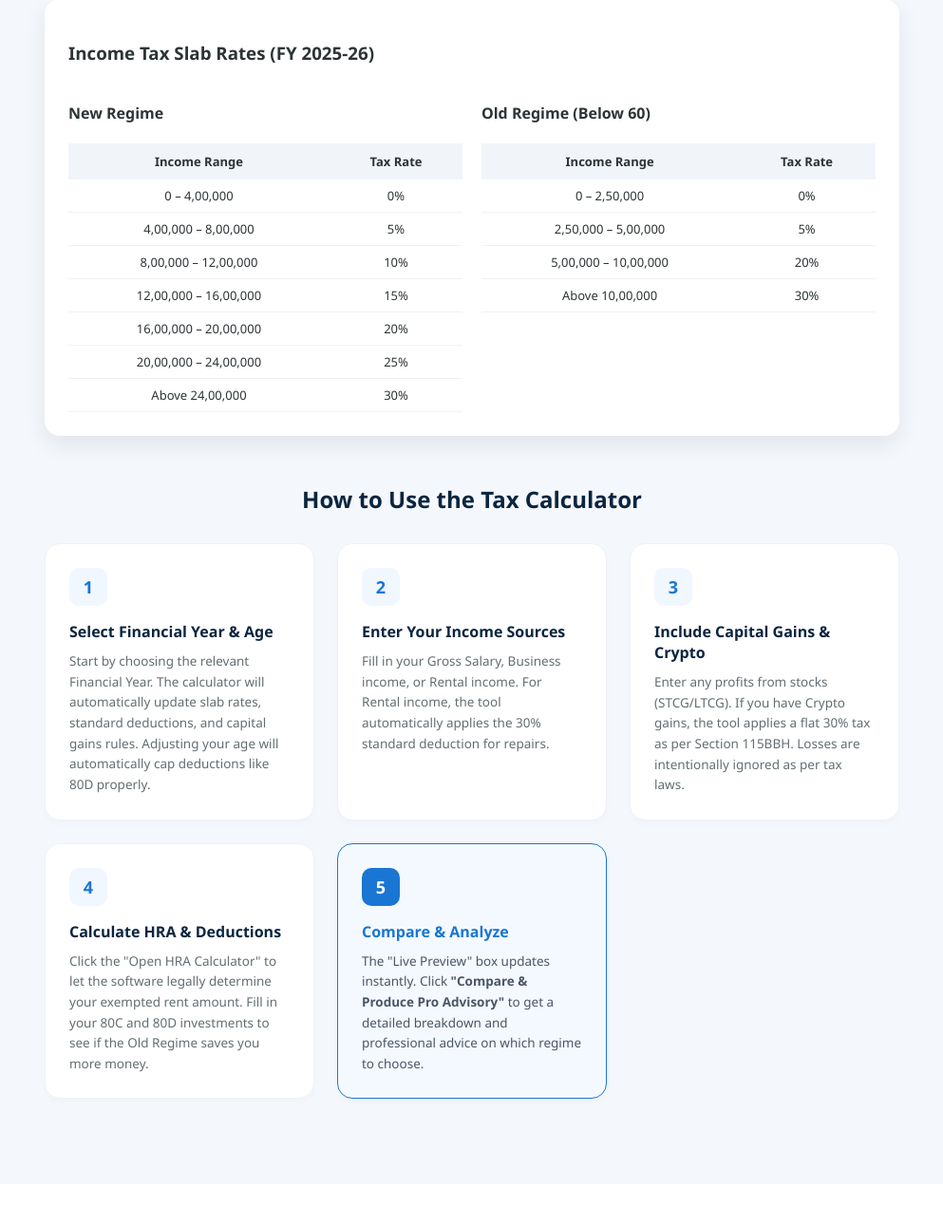
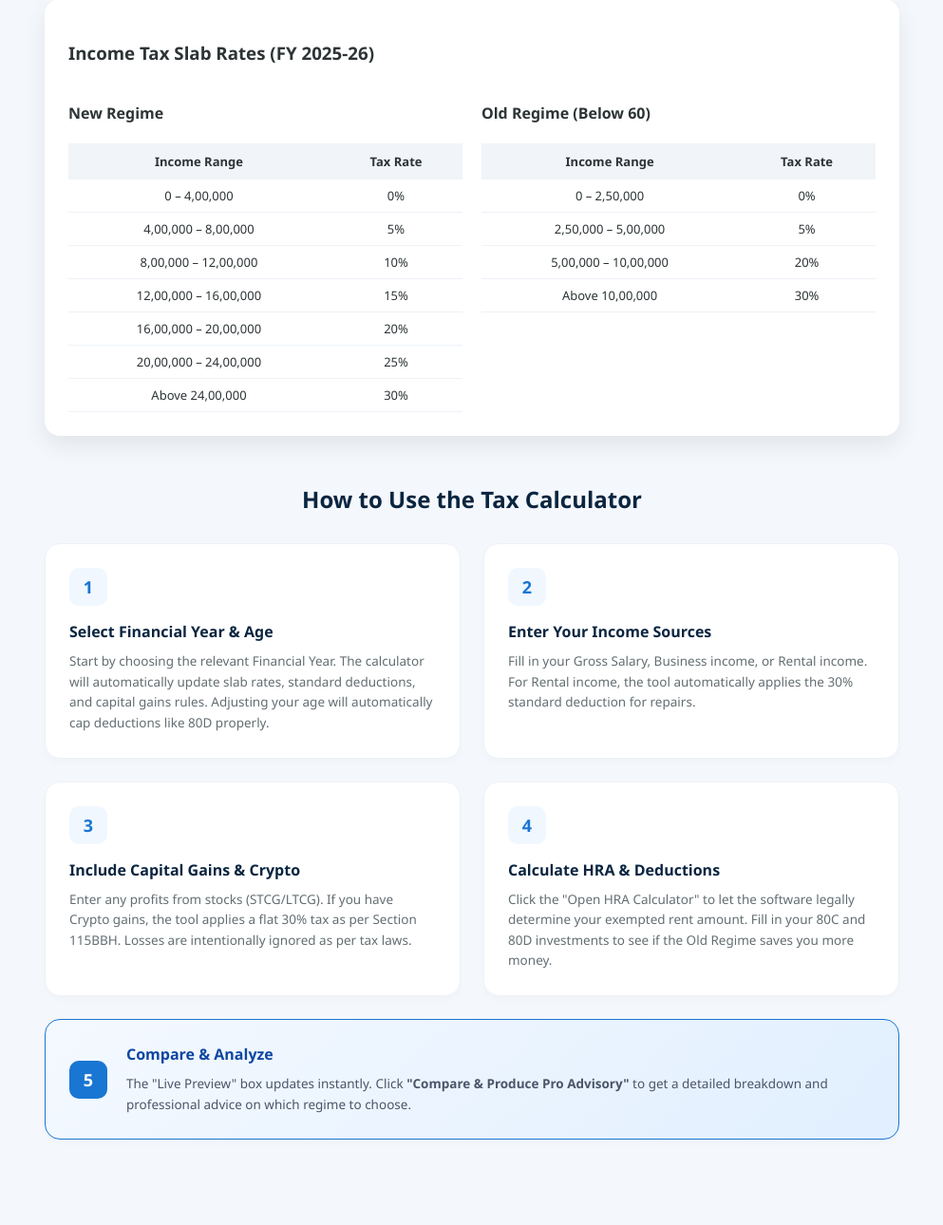
Before and after one commit to anveshsunny143007-netizen/income-tax-calculator, a FastAPI app: page / in a window 1280 px wide. Shown: the part 2454-3744 px from the top of the page at 95% size, without its empty margins (143-1136 px from the left). Before the commit the page ends 3616 px from the top, so only its background shows below. Run offline with FastAPI, Linux system fonts and the light colour scheme.

Commit message:
Update index.html

```diff
--- a/templates/index.html
+++ b/templates/index.html
@@ -26,12 +26,26 @@
 	td { padding: 8px; text-align: center; border-bottom: 1px solid #eef2f7; }
 	.info-card { background: transparent; padding: 0; margin-top: 50px; border: none; box-shadow: none; }
 	.info-card h2 { font-size: 24px; margin-bottom: 30px; color: #0a2540; text-align: center; font-weight: 700; }
-	.how-to-grid { display: grid; grid-template-columns: repeat(auto-fit, minmax(280px, 1fr)); gap: 24px; }
-	.step-card { background: white; padding: 25px; border-radius: 16px; border: 1px solid #eef2f7; box-shadow: 0 4px 6px rgba(0,0,0,0.02); transition: all 0.3s ease; position: relative; overflow: hidden; }
+
+    /* Widened the minmax to force a 2-column layout on standard screens */
+    .how-to-grid { display: grid; grid-template-columns: repeat(auto-fit, minmax(320px, 1fr)); gap: 24px; }
+
+    .step-card { background: white; padding: 25px; border-radius: 16px; border: 1px solid #eef2f7; box-shadow: 0 4px 6px rgba(0,0,0,0.02); transition: all 0.3s ease; position: relative; overflow: hidden; }
 	.step-card:hover { transform: translateY(-5px); box-shadow: 0 12px 24px rgba(25, 118, 210, 0.08); border-color: #cce0f5; }
 	.step-badge { background: #f0f7ff; color: #1976d2; width: 40px; height: 40px; border-radius: 10px; display: flex; align-items: center; justify-content: center; font-weight: 700; font-size: 18px; margin-bottom: 16px; }
 	.step-title { font-size: 16px; color: #0a2540; margin: 0 0 10px 0; font-weight: 600; }
 	.step-text { margin: 0; font-size: 13.5px; color: #636e72; line-height: 1.6; }
+
+    /* New classes for the full-width bottom banner */
+    .step-final { grid-column: 1 / -1; display: flex; align-items: center; background: linear-gradient(135deg, #f4f9ff, #e1effe); border: 1px solid #1976d2; }
+    .step-final .step-badge { margin-bottom: 0; margin-right: 20px; flex-shrink: 0; background: #1976d2; color: white; }
+    .step-final-content { flex-grow: 1; }
+
+    /* Stack it vertically on small mobile screens */
+    @media (max-width: 768px) {
+        .step-final { flex-direction: column; align-items: flex-start; }
+        .step-final .step-badge { margin-bottom: 16px; }
+    }
 
     /* Modal Styles */
     .modal-overlay { display: none; position: fixed; top: 0; left: 0; width: 100%; height: 100%; background: rgba(0,0,0,0.5); z-index: 1000; align-items: center; justify-content: center; backdrop-filter: blur(3px); }
@@ -278,10 +292,13 @@
                 <p class="step-text">Click the "Open HRA Calculator" to let the software legally determine your exempted rent amount. Fill in your 80C and 80D investments to see if the Old Regime saves you more money.</p>
             </div>
 
-            <div class="step-card" style="border: 1px solid #1976d2; background: #f4f9ff;">
-                <div class="step-badge" style="background: #1976d2; color: white;">5</div>
-                <h4 class="step-title" style="color: #1976d2;">Compare & Analyze</h4>
-                <p class="step-text" style="color: #4a5568;">The "Live Preview" box updates instantly. Click <strong>"Compare & Produce Pro Advisory"</strong> to get a detailed breakdown and professional advice on which regime to choose.</p>
+            <!-- Full width banner step -->
+            <div class="step-card step-final">
+                <div class="step-badge">5</div>
+                <div class="step-final-content">
+                    <h4 class="step-title" style="color: #0d47a1;">Compare & Analyze</h4>
+                    <p class="step-text" style="color: #4a5568;">The "Live Preview" box updates instantly. Click <strong>"Compare & Produce Pro Advisory"</strong> to get a detailed breakdown and professional advice on which regime to choose.</p>
+                </div>
             </div>
         </div>
     </div>
```
